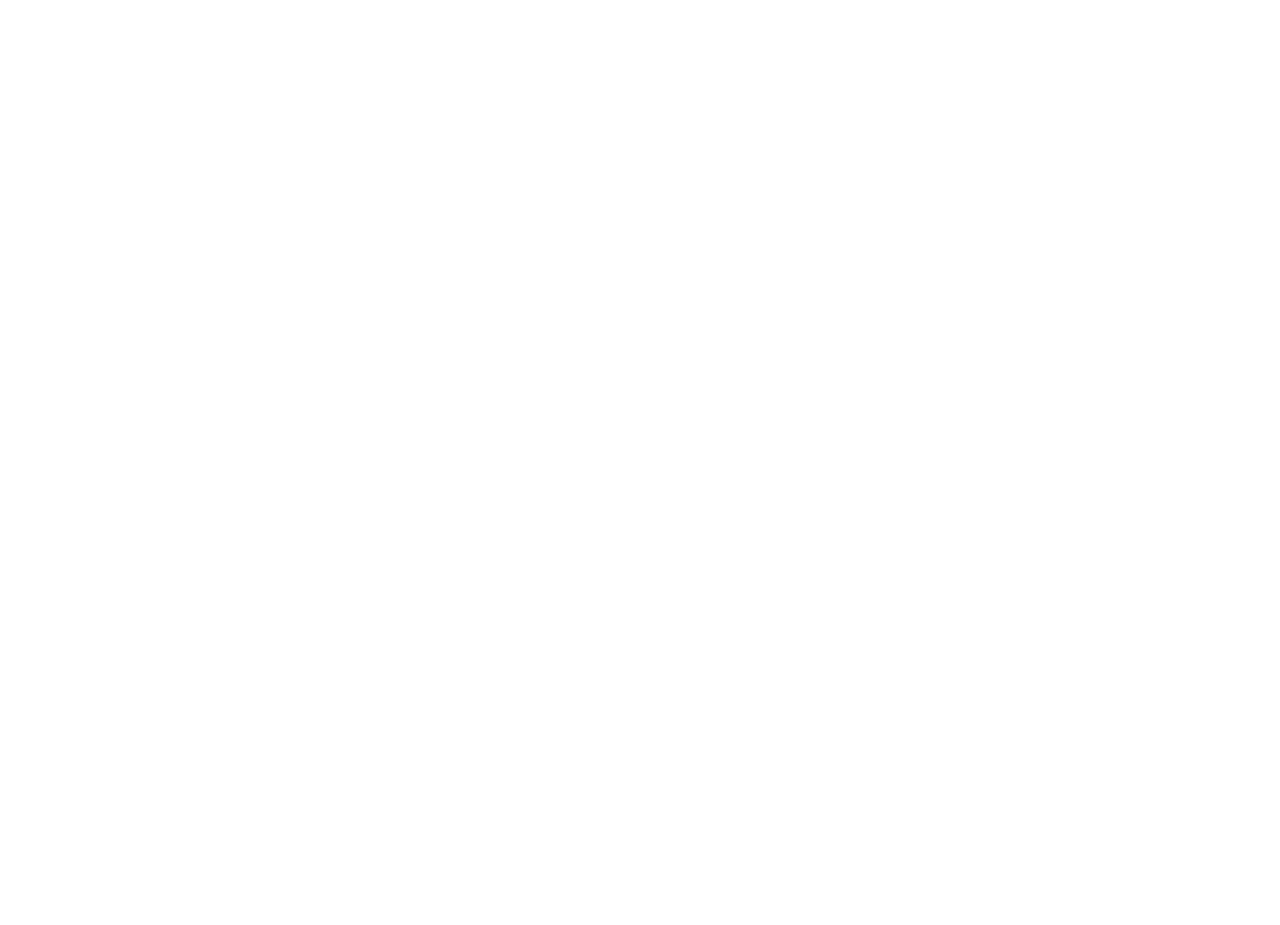
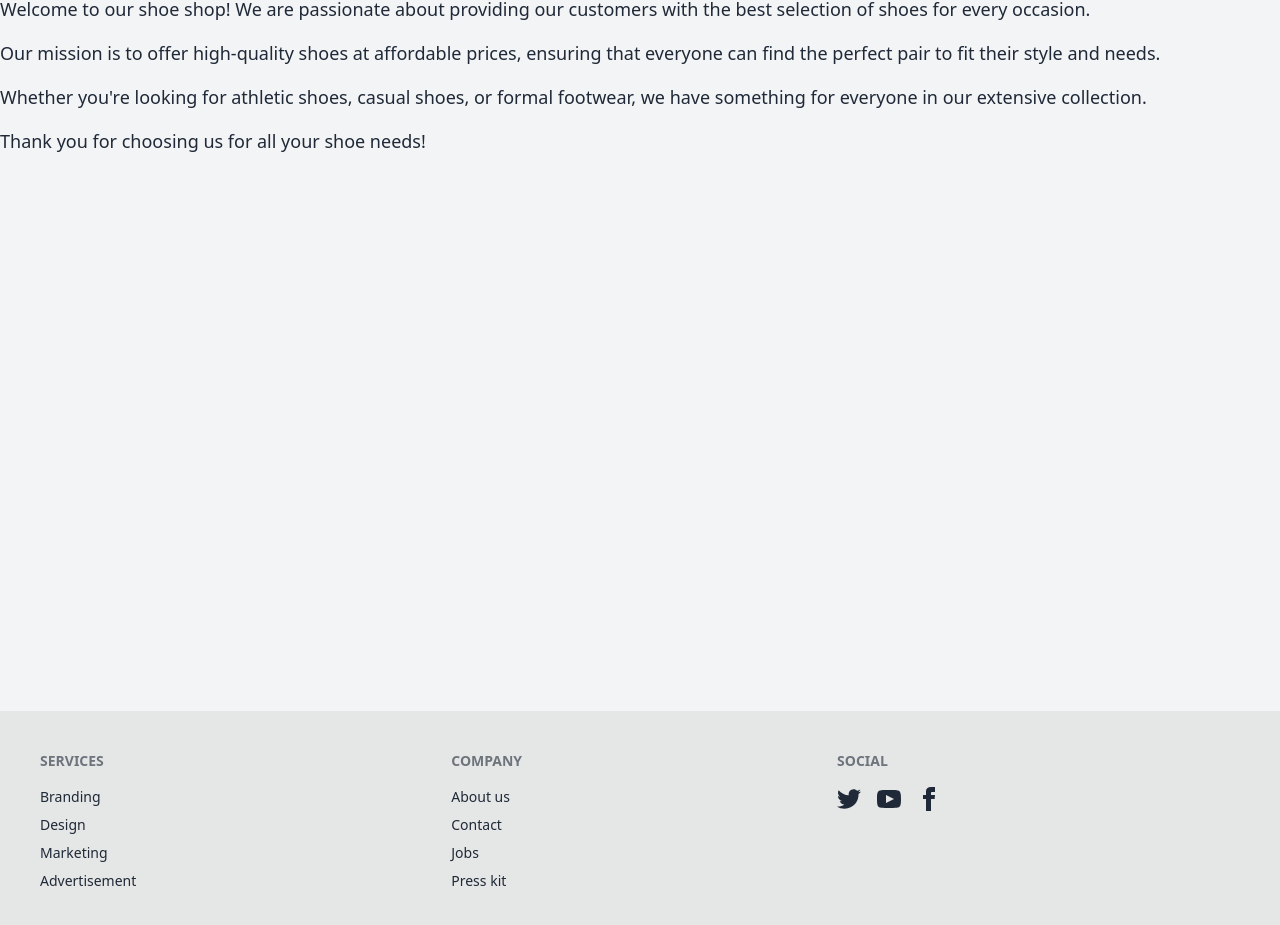
Before and after one commit to sourabahmed/tendy-shoes-client, a React (Vite) app: page /about in a window 1280 px wide. Shown: the part 157-1082 px from the top of the page. Before the commit the page ends 800 px from the top, so only its background shows below. Built offline with nearby package versions, Linux system fonts and the light colour scheme.

Commit message:
banner-added

```diff
--- a/src/components/home/Banner.jsx
+++ b/src/components/home/Banner.jsx
@@ -2,7 +2,16 @@
 
 function Banner() {
   return (
-    <div>This is Banner</div>
+    <div className="hero min-h-screen bg-base-200">
+  <div className="hero-content flex-col lg:flex-row-reverse">
+    <img src="https://encrypted-tbn0.gstatic.com/shopping?q=tbn:ANd9GcSCnAKkudOVZ0M0o_mXggpy3ruIBKlzgBOpwC7-MvRH6D2zwMgvAZBgD80XcMfg7bYq7ALz0HlpIJ749mnPeohYNIzmVT6gofMTZA4_DW_ua5-h3GzzSXgpyw&usqp=CAc" className="max-w-sm rounded-lg shadow-2xl" />
+    <div>
+      <h1 className="text-5xl font-bold">Tendy Shoes</h1>
+      <p className="py-6">Always provide best product for you. 100% original shoes with great deal.</p>
+      <button className="btn btn-primary">Find Shoes</button>
+    </div>
+  </div>
+</div>
   )
 }
 
--- a/src/components/shared/Footer.jsx
+++ b/src/components/shared/Footer.jsx
@@ -2,7 +2,30 @@
 
 function Footer() {
   return (
-    <div>This is Footer</div>
+    <footer className="footer p-10 bg-base-300 text-base-content">
+  <nav>
+    <h6 className="footer-title">Services</h6>
+    <a className="link link-hover">Branding</a>
+    <a className="link link-hover">Design</a>
+    <a className="link link-hover">Marketing</a>
+    <a className="link link-hover">Advertisement</a>
+  </nav>
+  <nav>
+    <h6 className="footer-title">Company</h6>
+    <a className="link link-hover">About us</a>
+    <a className="link link-hover">Contact</a>
+    <a className="link link-hover">Jobs</a>
+    <a className="link link-hover">Press kit</a>
+  </nav>
+  <nav>
+    <h6 className="footer-title">Social</h6>
+    <div className="grid grid-flow-col gap-4">
+      <a><svg xmlns="http://www.w3.org/2000/svg" width="24" height="24" viewBox="0 0 24 24" className="fill-current"><path d="M24 4.557c-.883.392-1.832.656-2.828.775 1.017-.609 1.798-1.574 2.165-2.724-.951.564-2.005.974-3.127 1.195-.897-.957-2.178-1.555-3.594-1.555-3.179 0-5.515 2.966-4.797 6.045-4.091-.205-7.719-2.165-10.148-5.144-1.29 2.213-.669 5.108 1.523 6.574-.806-.026-1.566-.247-2.229-.616-.054 2.281 1.581 4.415 3.949 4.89-.693.188-1.452.232-2.224.084.626 1.956 2.444 3.379 4.6 3.419-2.07 1.623-4.678 2.348-7.29 2.04 2.179 1.397 4.768 2.212 7.548 2.212 9.142 0 14.307-7.721 13.995-14.646.962-.695 1.797-1.562 2.457-2.549z"></path></svg></a>
+      <a><svg xmlns="http://www.w3.org/2000/svg" width="24" height="24" viewBox="0 0 24 24" className="fill-current"><path d="M19.615 3.184c-3.604-.246-11.631-.245-15.23 0-3.897.266-4.356 2.62-4.385 8.816.029 6.185.484 8.549 4.385 8.816 3.6.245 11.626.246 15.23 0 3.897-.266 4.356-2.62 4.385-8.816-.029-6.185-.484-8.549-4.385-8.816zm-10.615 12.816v-8l8 3.993-8 4.007z"></path></svg></a>
+      <a><svg xmlns="http://www.w3.org/2000/svg" width="24" height="24" viewBox="0 0 24 24" className="fill-current"><path d="M9 8h-3v4h3v12h5v-12h3.642l.358-4h-4v-1.667c0-.955.192-1.333 1.115-1.333h2.885v-5h-3.808c-3.596 0-5.192 1.583-5.192 4.615v3.385z"></path></svg></a>
+    </div>
+  </nav>
+</footer>
   )
 }
 
--- a/src/pages/About.jsx
+++ b/src/pages/About.jsx
@@ -1,8 +1,27 @@
 
 
 function About() {
+
   return (
-    <div>This is About</div>
+    <>
+      <div className="bg-gray-100 min-h-screen">
+      <div className="container mx-auto py-8">
+        <h1 className="text-3xl font-semibold mb-4">About Us</h1>
+        <p className="text-lg mb-4">
+          Welcome to our shoe shop! We are passionate about providing our customers with the best selection of shoes for every occasion.
+        </p>
+        <p className="text-lg mb-4">
+          Our mission is to offer high-quality shoes at affordable prices, ensuring that everyone can find the perfect pair to fit their style and needs.
+        </p>
+        <p className="text-lg mb-4">
+          Whether you're looking for athletic shoes, casual shoes, or formal footwear, we have something for everyone in our extensive collection.
+        </p>
+        <p className="text-lg mb-4">
+          Thank you for choosing us for all your shoe needs!
+        </p>
+      </div>
+    </div>
+    </>
   )
 }
 
--- a/src/pages/Contact.jsx
+++ b/src/pages/Contact.jsx
@@ -1,8 +1,27 @@
-import React from 'react'
+
 
 function Contact() {
   return (
-    <div>This is Contact</div>
+    <div className="bg-gray-100 min-h-screen">
+      <div className="container mx-auto py-8">
+        <h1 className="text-3xl font-semibold mb-4">Contact Us</h1>
+        <p className="text-lg mb-4">
+          If you have any questions or inquiries, please feel free to contact us using the information below:
+        </p>
+        <div className="grid grid-cols-1 md:grid-cols-2 gap-4">
+          <div>
+            <h2 className="text-xl font-semibold mb-2">Location</h2>
+            <p className="text-lg mb-2">123 Main Street</p>
+            <p className="text-lg mb-2">City, State ZIP</p>
+          </div>
+          <div>
+            <h2 className="text-xl font-semibold mb-2">Contact Information</h2>
+            <p className="text-lg mb-2">Phone: (123) 456-7890</p>
+            <p className="text-lg mb-2">Email: info@shoeshop.com</p>
+          </div>
+        </div>
+      </div>
+    </div>
   )
 }
 
```
